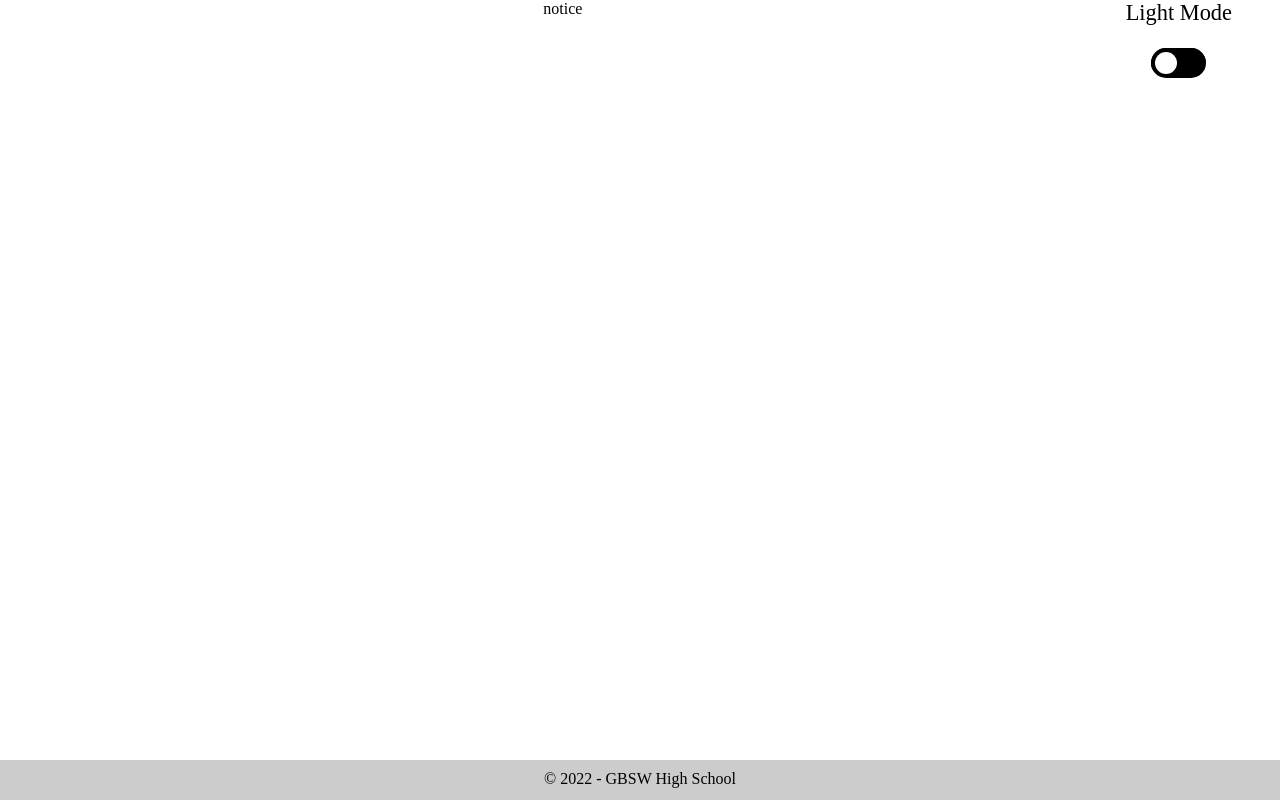
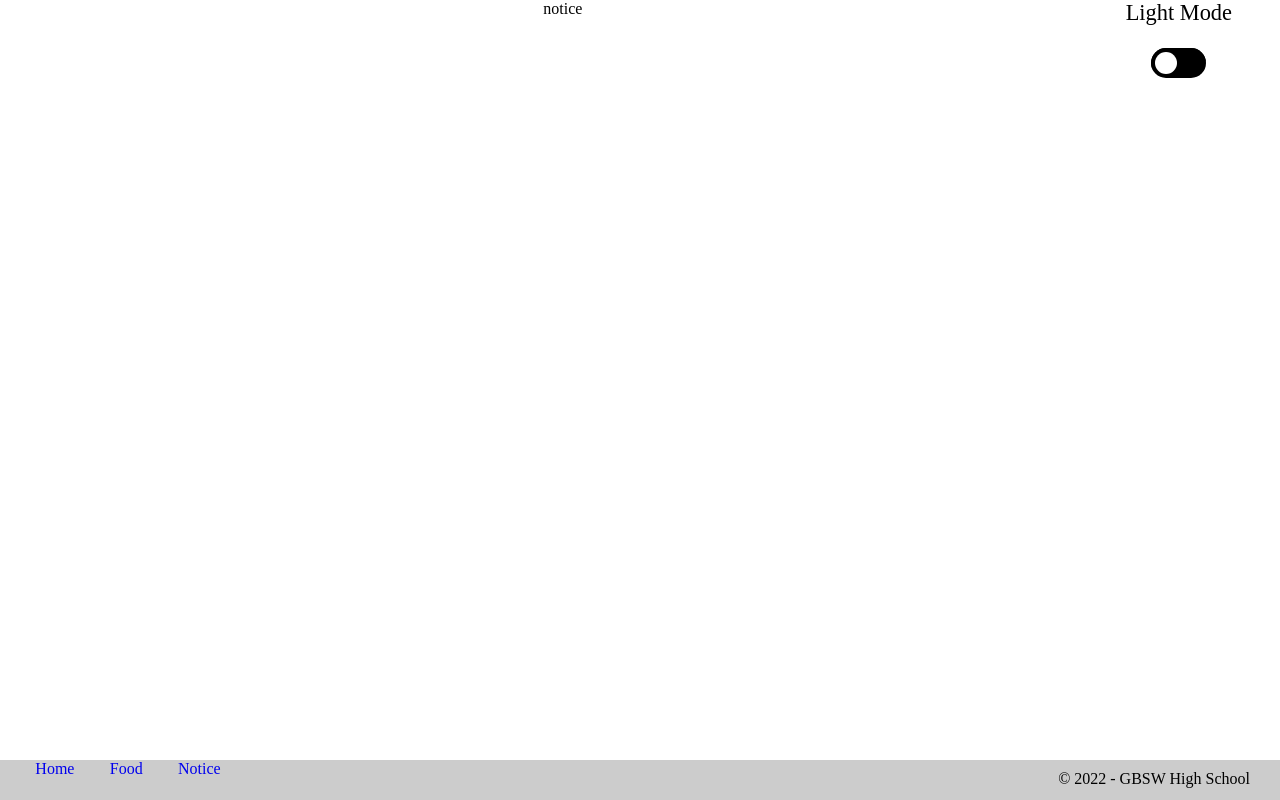
Before and after one commit to jinhyo-dev/Elec_blackboard, a React (Create React App) app: page /notice in a window 1280 px wide. Built offline with nearby package versions, Linux system fonts and the light colour scheme.

Commit message:
plz insert icon in footer 2/2 11:18

```diff
--- a/src/components/footer.js
+++ b/src/components/footer.js
@@ -1,11 +1,22 @@
 // import { useState } from 'react';
+import { NavLink } from 'react-router-dom';
 import '../styles/footer.css';
 
-export default function footer() {
-  return (
+
+const footer = () => {
+  const activeStyle = {
+    color: 'green'
+  }
+  return(
     <div className="footer">
-      <p>© 2022 - GBSW High School</p>
+      <div className='icoFlax'>
+        <NavLink exact to="/" activeStyle={activeStyle}>Home</NavLink>
+        <NavLink exact to="/food" activeStyle={activeStyle}>Food</NavLink>
+        <NavLink exact to="/notice" activeStyle={activeStyle}>Notice</NavLink>
+
+      </div>
+      <p className='copyRight'>© 2022 - GBSW High School</p>
     </div>
   )
-
 }
+export default footer
--- a/src/styles/footer.css
+++ b/src/styles/footer.css
@@ -1,3 +1,6 @@
+a:link {  text-decoration: none;}
+a:visited {  text-decoration: none;}
+a:hover { text-decoration: none;}
 .btn-changeColor {
   font-size: 14px;
   width: 7.5rem;
@@ -9,13 +12,23 @@
 }
 
 .footer {
+  display: flex;
   height: 40px;
   width: 100%;
   position : fixed;
   bottom : 0;
   background-color: #ccc;
-  text-align: center;
+
+
 }
-p {
+.icoFlax{
+  width: 20%;
+  display: flex;
+  justify-content: space-evenly;
+}
+.copyRight {
+  position: absolute;
+  right: 0;
   margin: 10px;
+  margin-right: 30px;
 }
```
